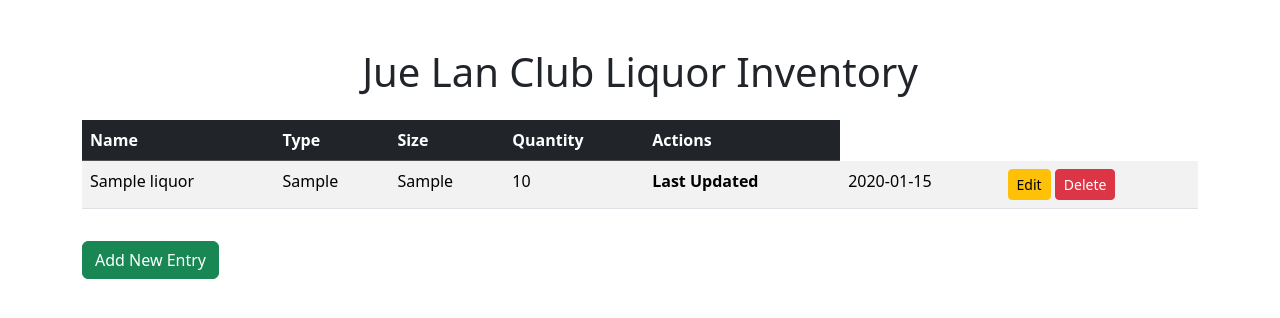
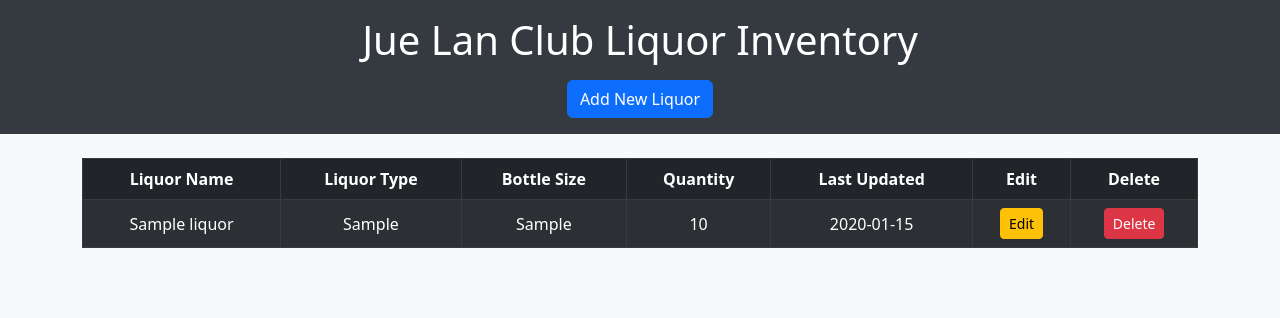
Before and after one commit to davidalevargas7/Jue-Lan-Liquor-Inventory, a Flask app: page / in a window 1280 px wide. Shown: the top 318 px of the page. Run offline with Flask 3, Linux system fonts and the light colour scheme; tables that the repository leaves empty hold one stand-in row (values such as "Sample post").

Commit message:
Updated edit page and bootstrap styling

```diff
--- a/templates/index.html
+++ b/templates/index.html
@@ -3,20 +3,47 @@
 <head>
     <meta charset="UTF-8">
     <title>Liquor Inventory</title>
-  <link href="https://cdn.jsdelivr.net/npm/bootstrap@5.3.2/dist/css/bootstrap.min.css" rel="stylesheet">
+    <meta name="viewport" content="width=device-width, initial-scale=1">
+
+    <!-- Bootstrap CSS -->
+    <link href="https://cdn.jsdelivr.net/npm/bootstrap@5.3.0/dist/css/bootstrap.min.css" rel="stylesheet">
+
+    <style>
+        body {
+            background-color: #f8f9fa;
+        }
+        .table th, .table td {
+            vertical-align: middle;
+        }
+        .header {
+            background-color: #343a40;
+            color: white;
+            padding: 1rem;
+            text-align: center;
+        }
+        .btn-space {
+            margin-right: 0.5rem;
+        }
+    </style>
 </head>
 <body>
-  <div class="container my-5">
-    <h1 class="text-center mb-4">Jue Lan Club Liquor Inventory</h1>
 
-    <table class="table table-striped table-hover">
-      <thead class="table-dark">
+    <div class="header">
+        <h1>Jue Lan Club Liquor Inventory</h1>
+        <a href="/add" class="btn btn-primary mt-2">Add New Liquor</a>
+    </div>
+
+    <div class="container mt-4">
+        <table class="table table-dark table-striped table-bordered text-center">
+            <thead>
                 <tr>
-          <th>Name</th>
-          <th>Type</th>
-          <th>Size</th>
+                    <th>Liquor Name</th>
+                    <th>Liquor Type</th>
+                    <th>Bottle Size</th>
                     <th>Quantity</th>
-          <th>Actions</th>
+                    <th>Last Updated</th>
+                    <th>Edit</th>
+                    <th>Delete</th>
                 </tr>
             </thead>
             <tbody>
@@ -26,18 +53,22 @@
                     <td>{{ liquor.liquor_type }}</td>
                     <td>{{ liquor.bottle_size }}</td>
                     <td>{{ liquor.quantity }}</td>
-          <th>Last Updated</th>
                     <td>{{ liquor.last_updated }}</td>
                     <td>
-            <a href="{{ url_for('edit_liquor', liquor_id=liquor.id) }}" class="btn btn-sm btn-warning">Edit</a>
-            <a href="{{ url_for('delete_liquor', liquor_id=liquor.id) }}" class="btn btn-sm btn-danger" onclick="return confirm('Are you sure?');">Delete</a>
+                        <a href="{{ url_for('edit_liquor', liquor_id=liquor.id) }}" class="btn btn-warning btn-sm">Edit</a>
+                    </td>
+                    <td>
+                        <form method="POST" action="{{ url_for('delete_liquor', liquor_id=liquor.id) }}">
+                            <button type="submit" class="btn btn-danger btn-sm">Delete</button>
+                        </form>
                     </td>
                 </tr>
                 {% endfor %}
             </tbody>
         </table>
+    </div>
 
-    <a href="{{ url_for('add_liquor') }}" class="btn btn-success mt-3">Add New Entry</a>
-  </div>
+    <!-- Bootstrap JS (Optional, only needed for components like modals/dropdowns) -->
+    <script src="https://cdn.jsdelivr.net/npm/bootstrap@5.3.0/dist/js/bootstrap.bundle.min.js"></script>
 </body>
 </html>
```
Also changed, not shown: templates/edit.html (renamed from edit.html). Lines whose indentation alone changed are shown as unchanged.
